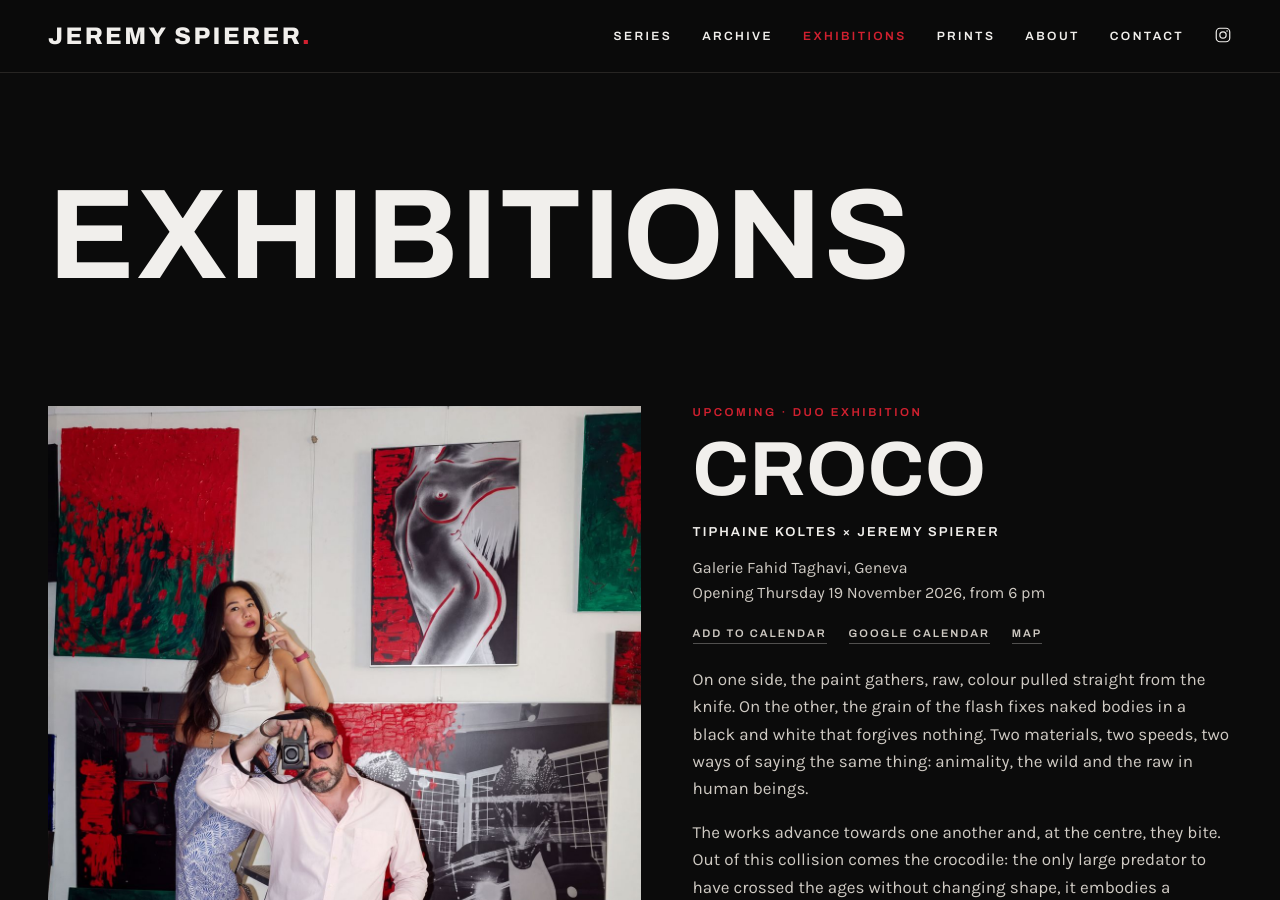
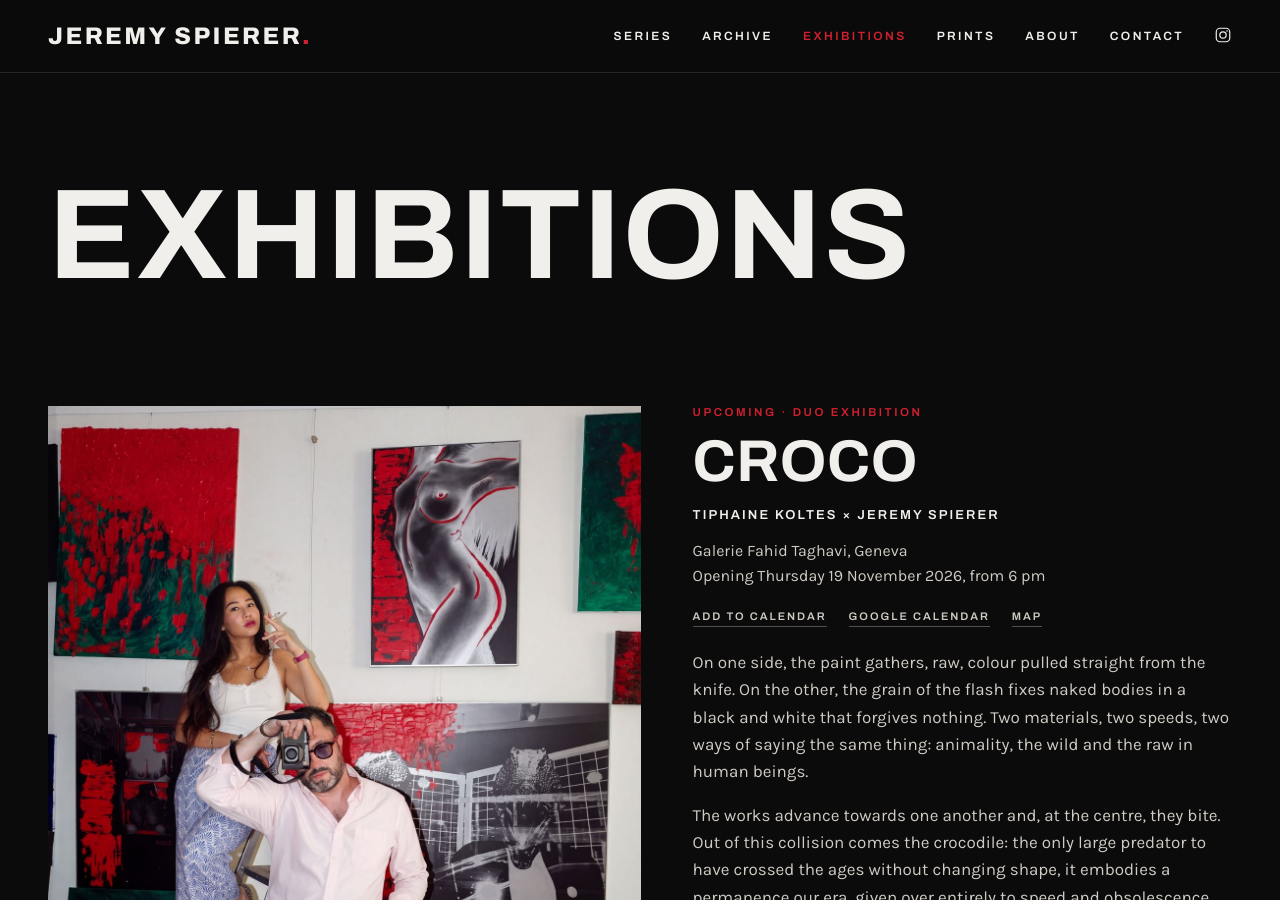
Before and after one commit to jeremie86-lab/jeremie86-lab.github.io, a Jekyll site: the page built from exhibitions.html, in a window 1280 px wide and 900 px high. Built offline with Jekyll 4.4.1, drawn with Linux system fonts in a browser that asks for light colours.

Commit message:
CSS: smaller exhibition titles; fix title overflow on phones

```diff
--- a/assets/css/site.css
+++ b/assets/css/site.css
@@ -108,11 +108,11 @@ a{color:inherit;text-decoration-color:color-mix(in srgb,currentColor 40%,transpa
 
 /* Page heads */
 .page-head{padding-block:clamp(56px,8vw,110px) 32px}
-.page-head .display{font-size:clamp(52px,10vw,150px)}
+.page-head .display{font-size:clamp(38px,10vw,150px)}
 
 /* Series */
 .series-head{padding-block:clamp(56px,8vw,110px) 40px}
-.series-head .display{font-size:clamp(56px,11vw,170px)}
+.series-head .display{font-size:clamp(36px,11vw,170px)}
 .series-sub{font:600 13px/1.4 var(--display);font-stretch:125%;letter-spacing:.2em;text-transform:uppercase;color:var(--muted);margin:18px 0 0}
 .series-text{max-width:62ch;margin-top:26px;color:var(--ink-2);font-size:clamp(17px,1.4vw,19px)}
 .series-text p{margin:0 0 1em}
@@ -143,7 +143,7 @@ a{color:inherit;text-decoration-color:color-mix(in srgb,currentColor 40%,transpa
 .expo-grid{display:grid;grid-template-columns:minmax(0,1.1fr) minmax(0,1fr);gap:clamp(24px,4vw,64px);align-items:start;margin-bottom:clamp(20px,3vw,40px)}
 .expo-cover{margin:0}
 .expo-cover img{width:100%;height:auto;max-height:82vh;object-fit:cover}
-.expo-title{font-size:clamp(40px,6vw,88px)}
+.expo-title{font-size:clamp(34px,4.6vw,76px);overflow-wrap:break-word}
 .expo-with{font:600 13px/1.4 var(--display);font-stretch:125%;letter-spacing:.16em;text-transform:uppercase;margin:16px 0 0}
 .expo-meta{color:var(--ink-2);margin:14px 0 20px;font-size:16px}
 .prose{color:var(--ink-2);max-width:62ch}
```
